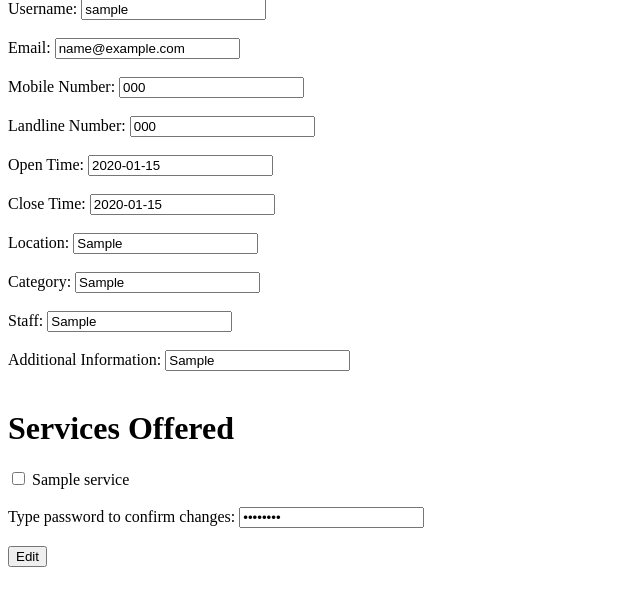
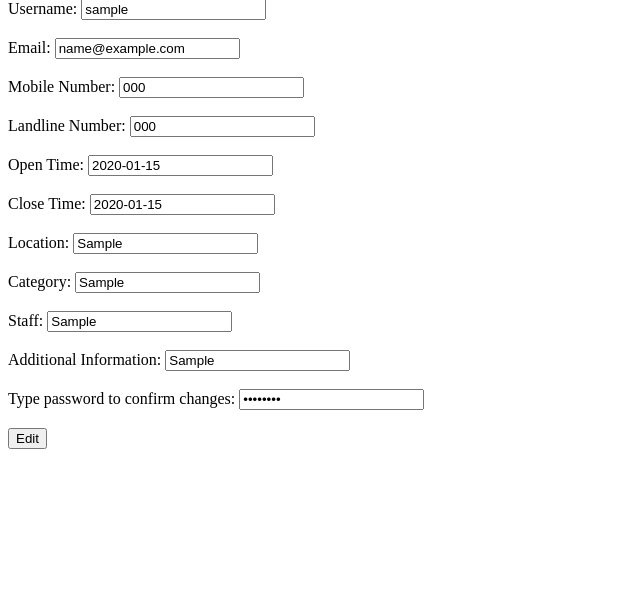
Before and after one commit to gabrielchase/CS-165-Medical-Center-Manager, a Django app: page /users/edit/ in a window 1280 px wide. Shown: the part 81-687 px from the top of the page, without its empty margins (0-640 px from the left). Run offline with Django 3.2, Linux system fonts and the light colour scheme; a user stored in the database is signed in; tables that the repository leaves empty hold one stand-in row (values such as "Sample post"); parts of the project's set-up code (start-up, migrations or seed data) failed here and were passed over.

Commit message:
Move `Service` functionality from users to dashboard

```diff
--- a/src/templates/users/user.html
+++ b/src/templates/users/user.html
@@ -21,7 +21,6 @@
             <li> {{ service.name }}: {{ service.description }}</li>
         {% endfor %}
     {% endif%}
-
 </div>
 
 {% endblock %}
--- a/src/templates/users/user_update.html
+++ b/src/templates/users/user_update.html
@@ -58,22 +58,6 @@
             <br>
         {% endif%}
 
-        <h1>Services Offered</h1>
-        {% for service in services %}
-            <input
-                type="checkbox"
-                name="service"
-                id="{{ service.name }}"
-                value="{{ service.name }}"
-                {% if service.name in admin_services %}
-                    checked
-                {% endif %}
-            >
-            <label for="{{ service.name }}">{{ service.name }}</label>
-            <br>
-        {% endfor %}
-
-        <br>
         <label for="password">Type password to confirm changes: </label>
         <input type="password" name="password" value="password" />
         <br>
--- a/src/users/views.py
+++ b/src/users/views.py
@@ -140,19 +140,6 @@ class UserUpdateView(LoginRequiredMixin, DetailView):
     def get_object(self):
         return self.request.user
 
-    def get_context_data(self, *args, **kwargs):
-        context = super(UserUpdateView, self).get_context_data(**kwargs)
-        services = Service.objects.all()
-        self_admin = AdministratorDetails.objects.get(user=self.request.user)
-        admin_services =  AdministratorServices.objects.filter(admin=self_admin)
-
-        context = {
-            'object': self.request.user,
-            'services': services,
-            'admin_services': admin_services
-        }
-        return context
-
     def post(self, request, *args, **kwargs):
         username = request.POST.get('username')
         email = request.POST.get('email')
```
Also changed, not shown: src/dashboard/views.py (+14 -1 lines), src/templates/dashboard/home.html (+8 -0 lines).
